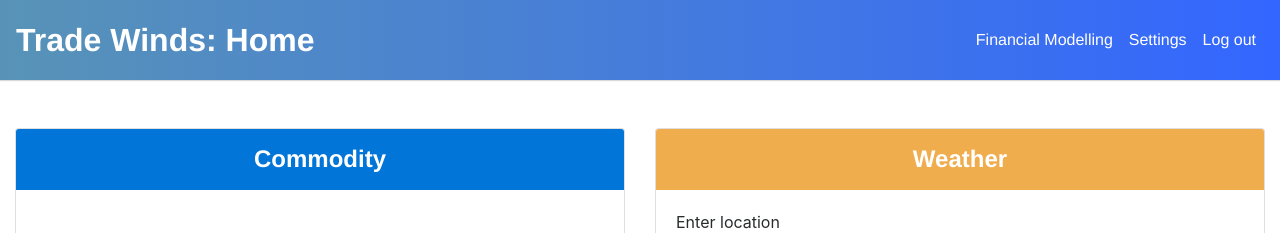
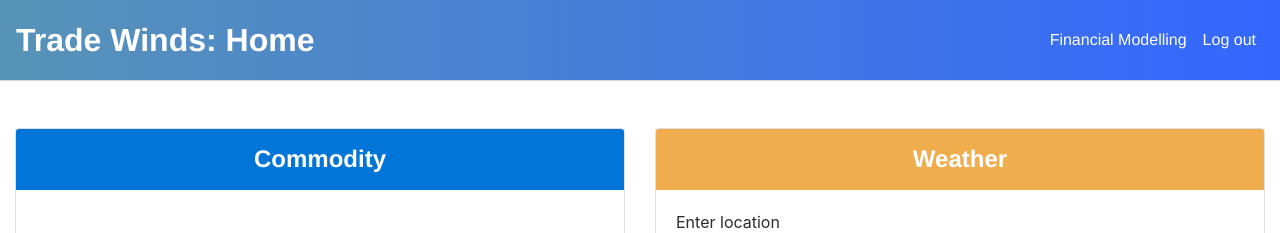
Before and after one commit to SamChaudryUniDevAccount/TradeWinds, a PHP site: page /landing.php in a window 1280 px wide. Shown: the top 233 px of the page. Run offline with PHP 8.4, Linux system fonts and the light colour scheme; the visitor is signed in with stand-in values (Sample User, id 1); data that the repository does not hold is empty; some libraries are stand-ins or nearby versions.

Commit message:
cosmetic changes

```diff
--- a/landing.php
+++ b/landing.php
@@ -33,9 +33,7 @@ session_start();
                     <li class="nav-item">
                         <a class="nav-link" href="#">Financial Modelling</a>
                     </li>
-                    <li class="nav-item">
-                        <a class="nav-link" href="#">Settings</a>
-                    </li>
+
                     <li class="nav-item">
                         <a class="nav-link" href="logout.php">Log out</a>
                     </li>
```
